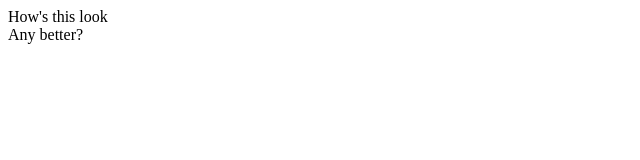
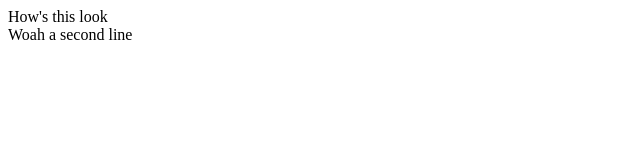
Before and after one commit to bensinkk/kbensink.me, a plain HTML site: page index.html in a window 1280 px wide. Shown: the full height of the page, 0-640 px from the left. Drawn offline with Linux system fonts and the light colour scheme.

Commit message:
playing around with this

```diff
--- a/index.html
+++ b/index.html
@@ -1,10 +1,10 @@
 <!DOCTYPE html>
 <html>
     <head>
-        <title>kbensink.me</title>
+        <title>Kyle Bensink</title>
     </head>
     <body>
         How's this look<br/>
-        Any better?
+        Woah a second line
     </body>
 </html>
```
